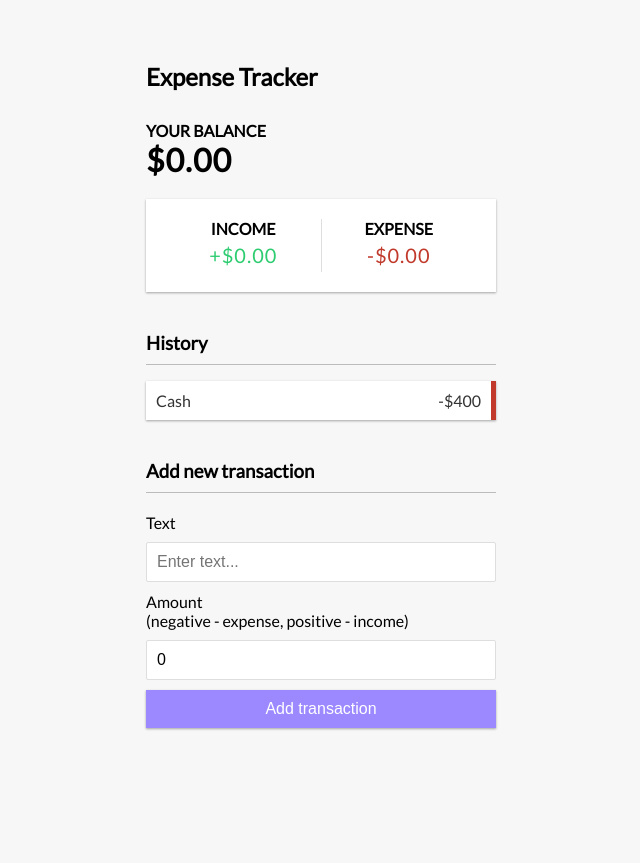
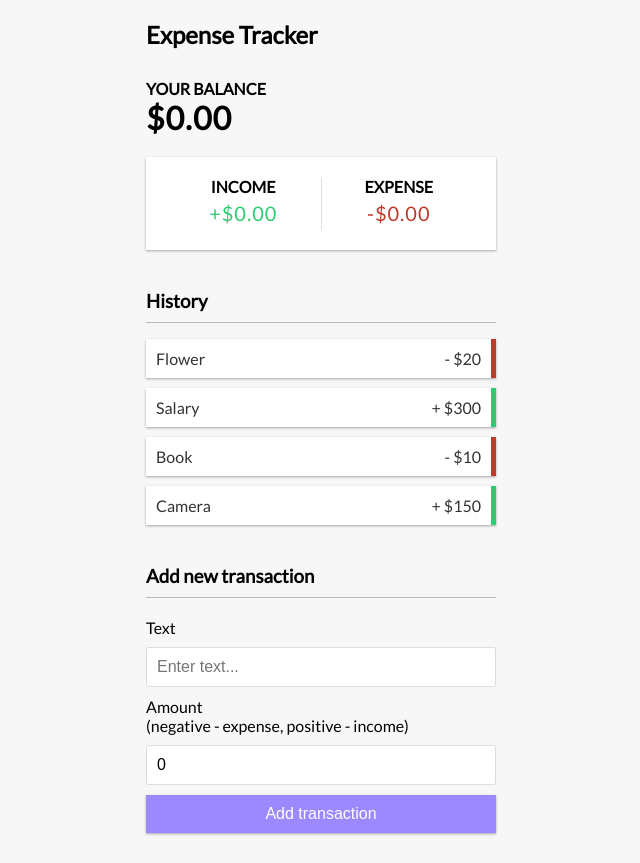
Before and after one commit to ganeshparandkar/Expenses-Tracker, a React (Create React App) app: page / in a window 1280 px wide. Shown: the whole page, without its empty margins (319-959 px from the left). Before the commit the page ends 800 px from the top, so only its background shows below. Built offline with nearby package versions, Linux system fonts and the light colour scheme.

Commit message:
lil dynamic

```diff
--- /dev/null
+++ b/src/components/Transaction.js
@@ -0,0 +1,17 @@
+import React from "react";
+
+const Transaction = ({ transaction }) => {
+  const sign = transaction.amount < 0 ? "-" : "+";
+
+  return (
+    <li className={transaction.amount < 0 ? "minus" : "plus"}>
+      {transaction.text}{" "}
+      <span>
+        {sign} ${Math.abs(transaction.amount)}
+      </span>
+      <button className="delete-btn">x</button>
+    </li>
+  );
+};
+
+export default Transaction;
--- a/src/components/TransactionList.js
+++ b/src/components/TransactionList.js
@@ -1,14 +1,18 @@
-import React from "react";
+import React, { useContext } from "react";
+import { GlobalContext } from "./../context/GlobalState";
+import Transaction from "./Transaction";
 
 const TransactionList = () => {
+  const { transactions } = useContext(GlobalContext);
+
+  console.log(transactions);
   return (
     <>
       <h3>History</h3>
       <ul className="list">
-        <li className="minus">
-          Cash <span>-$400</span>
-          <button className="delete-btn">x</button>
-        </li>
+        {transactions.map((transaction) => (
+          <Transaction key={transaction.id} transaction={transaction}></Transaction>
+        ))}
       </ul>
     </>
   );
--- a/src/context/GlobalState.js
+++ b/src/context/GlobalState.js
@@ -3,7 +3,7 @@
 
 // initialState
 const initialState = {
-  transaction: [
+  transactions: [
     { id: 1, text: "Flower", amount: -20 },
     { id: 2, text: "Salary", amount: 300 },
     { id: 3, text: "Book", amount: -10 },
@@ -21,7 +21,7 @@
   return (
     <GlobalContext.Provider
       value={{
-        transaction: state.transaction,
+        transactions: state.transactions,
       }}
     >
       {children}
```
